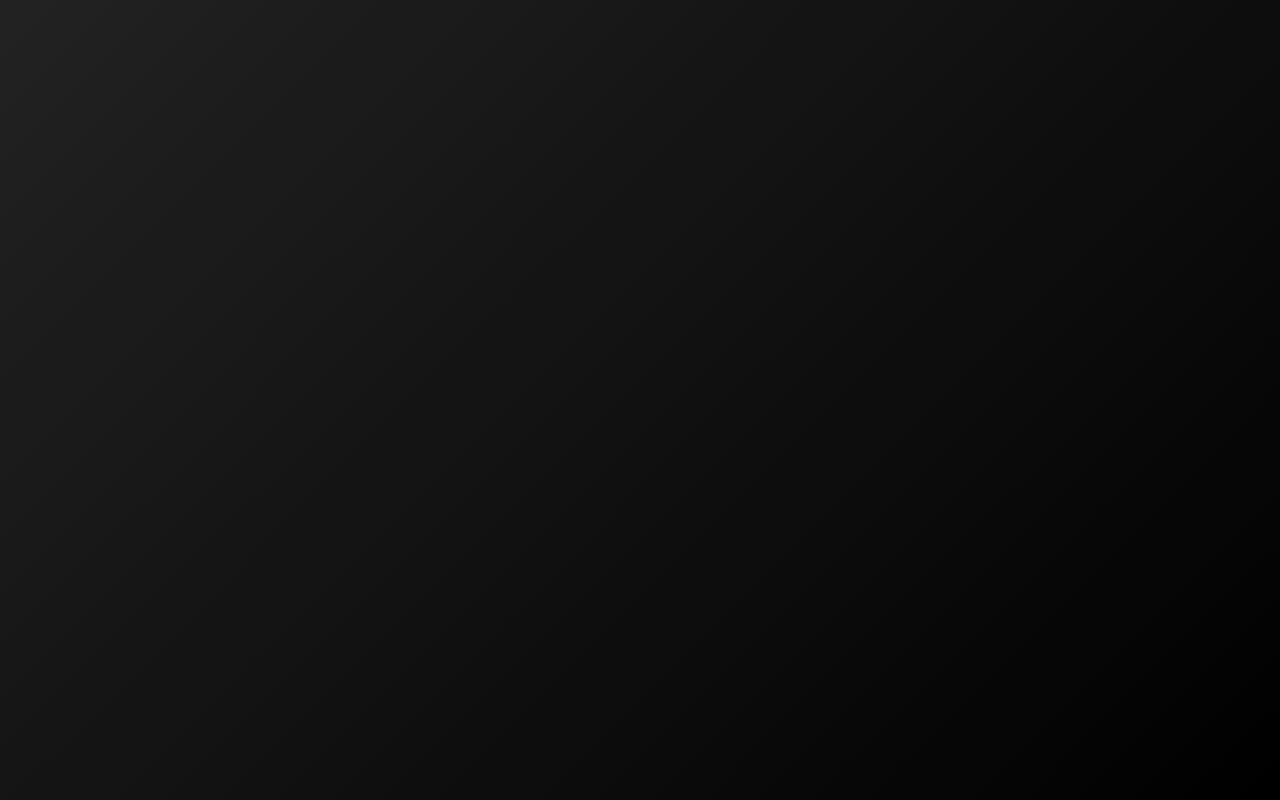
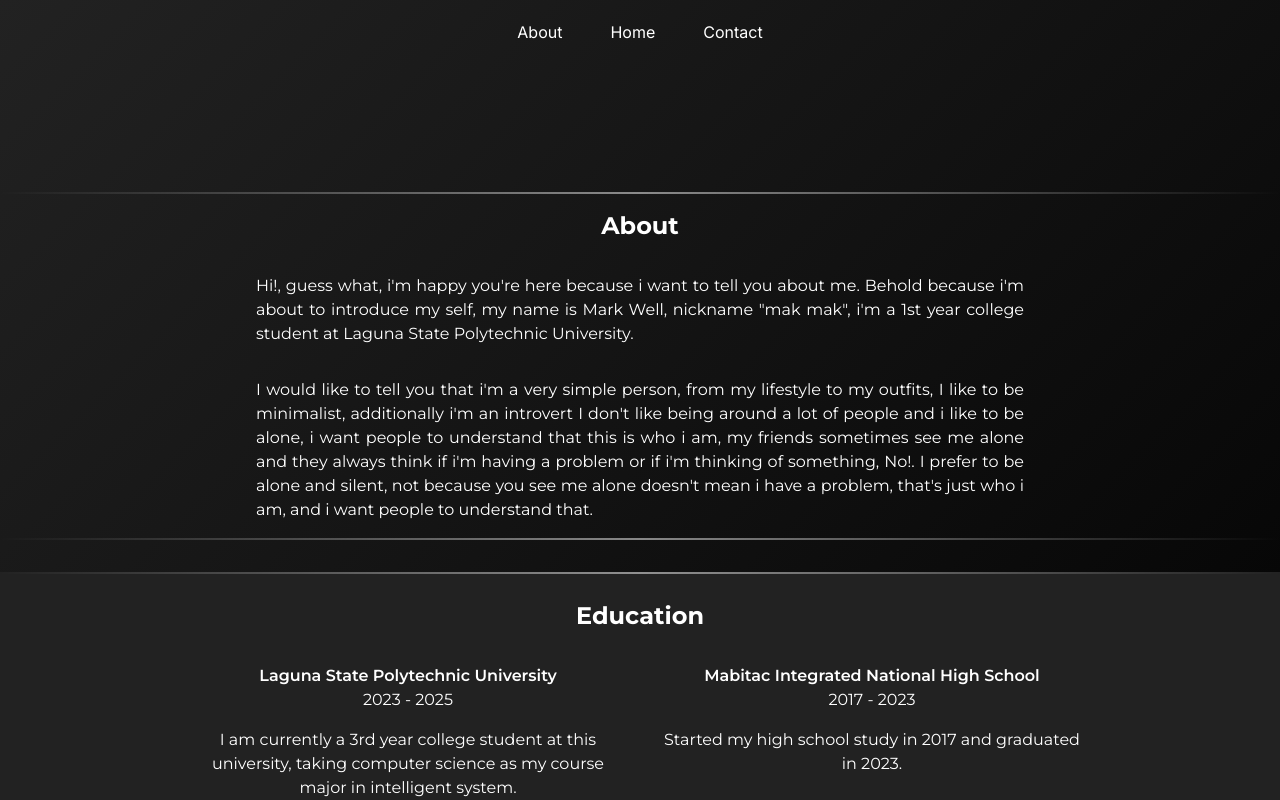
Before and after one commit to mark-well/Portfolio, a React (Vite) app in the folder frontend/: page /about in a window 1280 px wide. Shown: the top 800 px of the page. Built offline with nearby package versions, Linux system fonts and the light colour scheme.

Commit message:
feat: add about page

```diff
--- a/frontend/package.json
+++ b/frontend/package.json
@@ -10,6 +10,11 @@
     "preview": "vite preview"
   },
   "dependencies": {
+    "@fortawesome/fontawesome-svg-core": "^7.1.0",
+    "@fortawesome/free-brands-svg-icons": "^7.1.0",
+    "@fortawesome/free-regular-svg-icons": "^7.1.0",
+    "@fortawesome/free-solid-svg-icons": "^7.1.0",
+    "@fortawesome/react-fontawesome": "^3.1.0",
     "@tailwindcss/vite": "^4.1.14",
     "react": "^19.1.1",
     "react-dom": "^19.1.1",
--- /dev/null
+++ b/frontend/src/components/Footer.jsx
@@ -0,0 +1,12 @@
+
+function Footer() {
+    return(
+        <>
+            <footer className="flex justify-center p-8 font-montserrat">
+                <p className="text-sm font-normal">&copy; Copyright 2025 by Mark Well Merto</p>
+            </footer>
+        </>
+    );
+}
+
+export default Footer;
--- a/frontend/src/index.css
+++ b/frontend/src/index.css
@@ -13,10 +13,12 @@
   --accent-color-dark: #169976;
 }
 
-* {
-  margin: 0;
-  padding: 0;
-  box-sizing: border-box;
+@layer base {
+  * {
+    margin: 0;
+    padding: 0;
+    box-sizing: border-box;
+  }
 }
 
 :root {
@@ -26,6 +28,7 @@
   font-style: normal;
 
   color: var(--text-color);
+  background-color: var(--primary-color);
   background-image: linear-gradient(135deg, var(--primary-color-light), var(--primary-color));
   min-height: 100dvh;
 
@@ -33,10 +36,6 @@
   text-rendering: optimizeLegibility;
   -webkit-font-smoothing: antialiased;
   -moz-osx-font-smoothing: grayscale;
-}
-
-body {
-  margin: auto 180px;
 }
 
 .main-button {
@@ -54,3 +53,21 @@ body {
   background: linear-gradient(145deg, var(--accent-color), var(--accent-color-dark));
   background-clip: text;
 }
+
+.info-section {
+  width: 100%;
+  display: flex;
+  flex-direction: column;
+  justify-content: center;
+  align-items: center;
+  row-gap: 2rem;
+  padding-top: 1rem;
+  padding-bottom: 1rem;
+  min-height: 16rem;
+
+  border: 2px solid;
+  border-image-slice: 1;
+  border-image-source: linear-gradient(to right, rgba(255, 255, 255, 0) 0%, rgba(255, 255, 255, 50%) 50%, rgba(255, 255, 255, 0) 100%);
+  border-left: 0;
+  border-right: 0;
+}
--- a/frontend/src/pages/About.jsx
+++ b/frontend/src/pages/About.jsx
@@ -1,12 +1,68 @@
 
-import {Helmet} from 'react-helmet'
+import { FontAwesomeIcon } from '@fortawesome/react-fontawesome'
+import { library } from '@fortawesome/fontawesome-svg-core'
+import { fas } from '@fortawesome/free-solid-svg-icons'
+import { far } from '@fortawesome/free-regular-svg-icons'
+import { fab } from '@fortawesome/free-brands-svg-icons'
+library.add(fas, far, fab)
+import { Helmet } from 'react-helmet'
+
+import Header from '../components/Header'
+import Footer from '../components/Footer'
 
 function About() {
-    return(
+    return (
         <>
             <Helmet>
                 <title>About</title>
             </Helmet>
+            <Header />
+
+            <div className='flex flex-col gap-y-8 mt-32 font-montserrat'>
+                <section className='info-section about-section'>
+                    <h2 className='font-bold text-2xl'>About</h2>
+                    <div className='flex flex-col gap-y-8 text-justify'>
+                        <p className='max-w-3xl'>
+                            Hi!, guess what, i'm happy you're here because i want to tell you about me.
+                            Behold because i'm about to introduce my self, my name is Mark Well, nickname "mak mak", i'm a 1st year college student at Laguna State Polytechnic University.
+                        </p>
+                        <p className='max-w-3xl'>
+                            I would like to tell you that i'm a very simple person, from my lifestyle to my outfits, I like to be minimalist, additionally i'm an introvert I don't like being
+                            around a lot of people and i like to be alone, i want people to understand that this is who i am, my friends sometimes see me alone and they always think if i'm
+                            having a problem or if i'm thinking of something, No!. I prefer to be alone and silent, not because you see me alone doesn't mean i have a problem, that's just
+                            who i am, and i want people to understand that.
+                        </p>
+                    </div>
+                </section>
+
+                <section className='info-section education-section bg-[var(--primary-color-light)]'>
+                    <h2 className='font-bold text-2xl'>Education</h2>
+                    <div className="schools max-w-4xl gap-x-8 flex justify-center text-center text-base">
+                        <div className="lspu flex-1 flex flex-col gap-y-4">
+                            <div>
+                                <h3 className='font-semibold'>Laguna State Polytechnic University</h3>
+                                <p>2023 - 2025</p>
+                            </div>
+                            <p>I am currently a 3rd year college student at this university, taking computer science as my course major in intelligent system.</p>
+                        </div>
+                        <div className="minhs flex-1 flex flex-col gap-y-4">
+                            <div>
+                                <h3 className='font-semibold'>Mabitac Integrated National High School</h3>
+                                <p>2017 - 2023</p>
+                            </div>
+                            <p>Started my high school study in 2017 and graduated in 2023.</p>
+                        </div>
+                    </div>
+                </section>
+            </div>
+
+            <section className='socials flex justify-center gap-x-28 mt-28'>
+                <a href='https://www.facebook.com/markwell.fb'><FontAwesomeIcon icon="fa-brands fa-square-facebook" size='2xl'/></a>
+                <a href='https://github.com/mark-well'><FontAwesomeIcon icon="fa-brands fa-square-github" size='2xl'/></a>
+                <a href='https://www.instagram.com/its__merts/'><FontAwesomeIcon icon="fa-brands fa-square-instagram" size='2xl'/></a>
+            </section>
+
+            <Footer />
         </>
     );
 }
```
Also changed, not shown: 1 other file (tests, documents, lock files or other folders).
